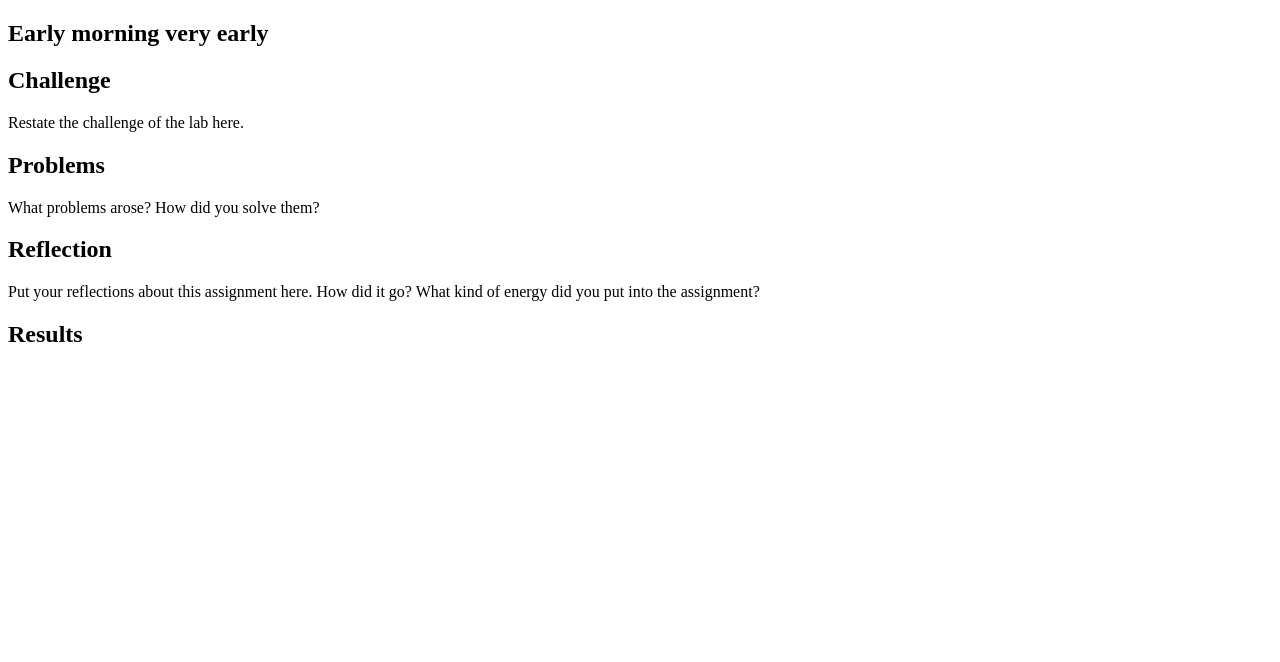
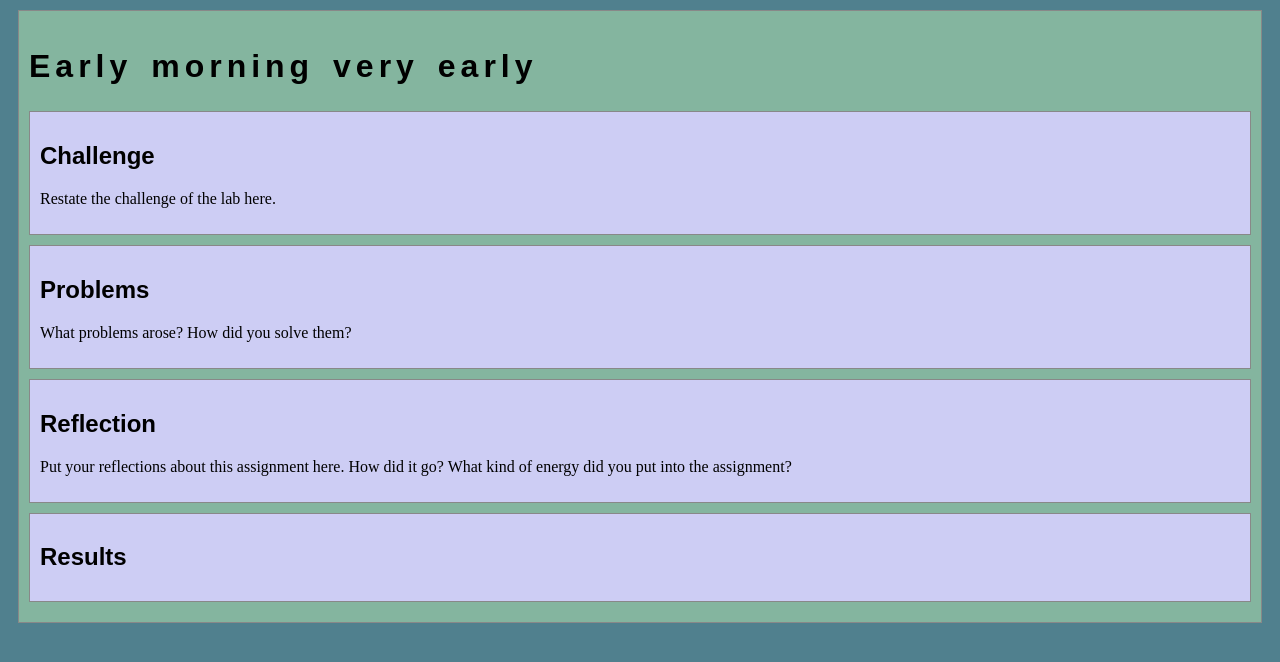
Before and after one commit to serikyu/art101, a plain HTML site: page lab2/index.html in a window 1280 px wide. Drawn offline with nearby package versions, Linux system fonts and the light colour scheme.

Commit message:
colored sections

```diff
--- a/lab2/css/lab.css
+++ b/lab2/css/lab.css
@@ -5,5 +5,5 @@
     padding: 10px;
     margin-bottom: 10px;
     border: solid 1px #888;
-    background-color: #DDD8C4;
+    background-color: #cdcdf4;
   }
--- a/lab2/index.html
+++ b/lab2/index.html
@@ -10,9 +10,9 @@
   	<meta name="viewport" content="width=device-width, initial-scale=1.0" />
 
 	<!-- Include a sitewide CSS file for consistent styling across the site -->
-	<!-- <link rel="stylesheet" type="text/css" href="../css/site.css"> -->
+	<link rel="stylesheet" type="text/css" href="../css/site.css">
 	<!-- Lab-specifc CSS file for any special styling of this particular page -->
-	<!-- <link rel="stylesheet" type="text/css" href="css/lab.css"> -->
+	<link rel="stylesheet" type="text/css" href="css/lab.css">
 
 	<!-- load jQuery library to make javascript easier (must be above our lab js)-->
 	<script src="https://code.jquery.com/jquery-3.6.4.min.js"></script>
```
